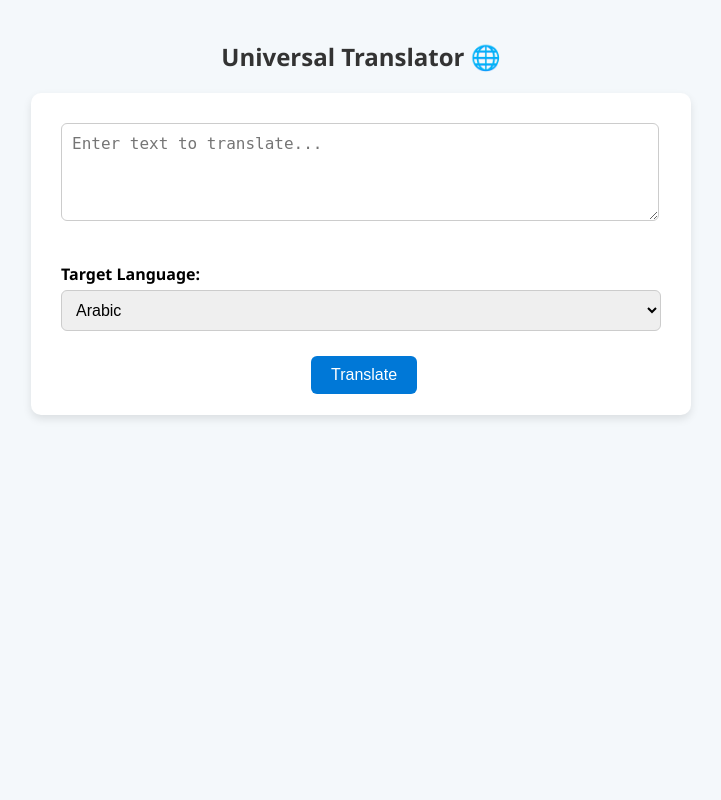
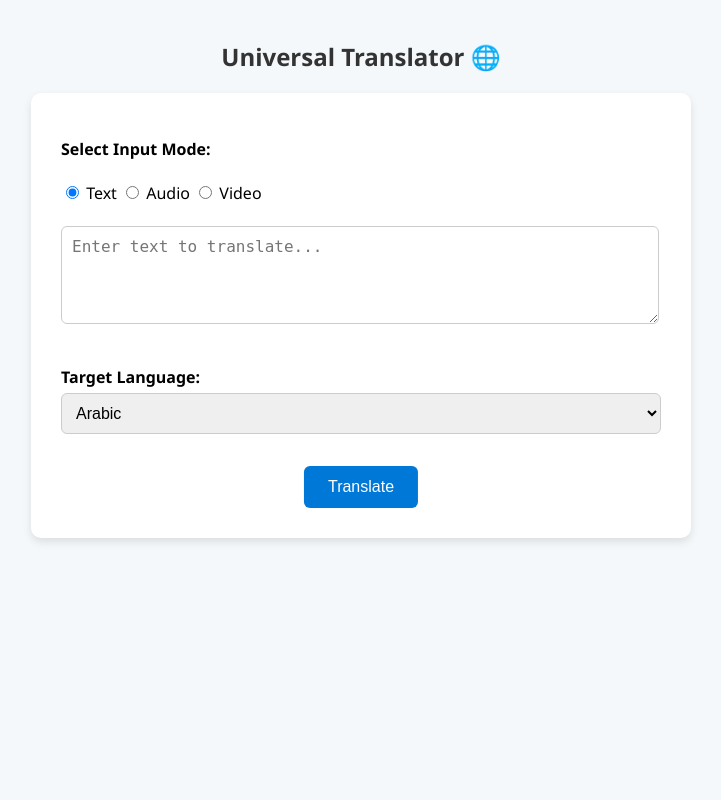
Before and after one commit to Satyendra-official/universal_translator, a Flask app: page / in a window 1280 px wide. Shown: the whole page, without its empty margins (279-1000 px from the left). Run offline with Flask 3, Linux system fonts and the light colour scheme.

Commit message:
Added audio and video input options for translation

```diff
--- a/app.py
+++ b/app.py
@@ -1,9 +1,16 @@
-from flask import Flask, render_template, request
+from flask import Flask, render_template, request, redirect, url_for
+import os
 from app.translator import translate_text
 from app.output_handlers import text_to_speech
+from app.input_handlers import get_text_input, get_text_from_audio, extract_audio_from_video
 
 app = Flask(__name__)
 
+# Directory for uploading files
+UPLOAD_FOLDER = 'static/uploads'
+app.config['UPLOAD_FOLDER'] = UPLOAD_FOLDER
+
+# Supported languages for translation
 LANGUAGES = {
     "en": "English",
     "fr": "French",
@@ -33,24 +40,50 @@ LANGUAGES = {
     "th": "Thai"
 }
 
-
-
 @app.route("/", methods=["GET", "POST"])
 def index():
     translated_text = ""
+    audio_file_path = None
+
     if request.method == "POST":
-        text = request.form["text"]
-        lang = request.form["target_lang"]
-        translated_text = translate_text(text, dest_lang=lang)
-        text_to_speech(translated_text, lang=lang)
+        input_mode = request.form['input_mode']  # Get input mode (text/audio/video)
+        target_lang = request.form["target_lang"]  # Get target language
+
+        # Handle text input
+        if input_mode == 'text':
+            text = get_text_input(request.form["text"])
+
+        # Handle audio file input (upload)
+        elif input_mode == 'audio' and 'audio_file' in request.files:
+            audio_file = request.files['audio_file']
+            audio_path = os.path.join(app.config['UPLOAD_FOLDER'], audio_file.filename)
+            audio_file.save(audio_path)
+
+            # Convert audio to text
+            text = get_text_from_audio(audio_path)
+
+        # Handle video file input (upload)
+        elif input_mode == 'video' and 'video_file' in request.files:
+            video_file = request.files['video_file']
+            video_path = os.path.join(app.config['UPLOAD_FOLDER'], video_file.filename)
+            video_file.save(video_path)
+
+            # Extract audio from video and convert to text
+            audio_path = extract_audio_from_video(video_path)
+            text = get_text_from_audio(audio_path)
+
+        # Translate the text
+        translated_text = translate_text(text, dest_lang=target_lang)
+
+        # Generate speech from translated text
+        audio_file_path = text_to_speech(translated_text, lang=target_lang)
+
     return render_template(
-    "index.html",
-    languages=dict(sorted(LANGUAGES.items(), key=lambda item: item[1])),
-    translated_text=translated_text
-)
+        "index.html",
+        languages=dict(sorted(LANGUAGES.items(), key=lambda item: item[1])),
+        translated_text=translated_text,
+        audio_file_path=audio_file_path
+    )
 
 if __name__ == "__main__":
     app.run(debug=True)
-
-
-#auto-detect the browser language next update
--- a/app/translator.py
+++ b/app/translator.py
@@ -1,5 +1,6 @@
 from deep_translator import GoogleTranslator
 
+# Translate the given text to the target language
 def translate_text(text, dest_lang='es'):
     try:
         translated = GoogleTranslator(source='auto', target=dest_lang).translate(text)
--- a/static/styles.css
+++ b/static/styles.css
@@ -1,3 +1,4 @@
+/* General Body Styling */
 body {
     font-family: 'Segoe UI', Tahoma, Geneva, Verdana, sans-serif;
     background: #f4f8fb;
@@ -6,13 +7,16 @@ body {
     display: flex;
     flex-direction: column;
     align-items: center;
+    min-height: 100vh; /* Ensures content takes at least the full height of the screen */
 }
 
+/* Header Styling */
 h2 {
     margin-top: 40px;
     color: #333;
 }
 
+/* Form Styling */
 form {
     background: #fff;
     padding: 30px;
@@ -22,6 +26,7 @@ form {
     max-width: 600px;
 }
 
+/* Textarea Styling */
 textarea {
     width: 96%;
     padding: 10px;
@@ -31,12 +36,14 @@ textarea {
     resize: vertical;
 }
 
+/* Label Styling */
 label {
     display: block;
     margin-top: 15px;
     font-weight: bold;
 }
 
+/* Select Dropdown Styling */
 select {
     width: 100%;
     padding: 10px;
@@ -47,28 +54,26 @@ select {
     font-size: 16px;
 }
 
+/* Submit Button Styling */
 input[type="submit"] {
-    /* margin: auto; */
-    /* margin-top: 20px; */
-
-    margin: -20px -50px;
-    position:relative;
-    top:50%;
-    left:50%;
-
-    padding: 10px 20px;
+    padding: 12px 24px;
     background-color: #0078d7;
     color: white;
     border: none;
     border-radius: 6px;
     cursor: pointer;
     font-size: 16px;
+    position: relative;
+    left: 50%;
+    transform: translateX(-50%);
+    transition: background-color 0.3s;
 }
 
 input[type="submit"]:hover {
     background-color: #005fa3;
 }
 
+/* Translation Output Styling */
 h3 {
     margin-top: 40px;
     color: #333;
@@ -83,6 +88,35 @@ p {
     border-radius: 5px;
 }
 
+/* Audio Player Styling */
 audio {
     margin-top: 15px;
+    width: 35%;
 }
+
+/* Flexbox Layout Adjustment */
+.translated-content {
+    margin-top: 30px;
+    background-color: #ffffff;
+    padding: 20px;
+    border-radius: 8px;
+    box-shadow: 0 4px 10px rgba(0, 0, 0, 0.1);
+    max-width: 600px;
+    width: 90%;
+    margin: 20px auto;
+}
+
+/* Responsive Design */
+@media (max-width: 768px) {
+    form {
+        width: 95%;
+    }
+
+    .translated-content {
+        width: 95%;
+    }
+
+    input[type="submit"] {
+        width: 100%;
+    }
+}
--- a/templates/index.html
+++ b/templates/index.html
@@ -4,16 +4,59 @@
     <meta charset="UTF-8">
     <title>Universal Translator</title>
     <link rel="stylesheet" href="../static/styles.css">
+    <script>
+        // Function to show and hide inputs based on the selected mode
+        function toggleInputMode() {
+            const inputMode = document.querySelector('input[name="input_mode"]:checked').value;
+
+            // Hide all input fields first
+            document.getElementById('text_input').style.display = 'none';
+            document.getElementById('audio_input').style.display = 'none';
+            document.getElementById('video_input').style.display = 'none';
+
+            // Show the selected input field
+            if (inputMode === 'text') {
+                document.getElementById('text_input').style.display = 'block';
+            } else if (inputMode === 'audio') {
+                document.getElementById('audio_input').style.display = 'block';
+            } else if (inputMode === 'video') {
+                document.getElementById('video_input').style.display = 'block';
+            }
+        }
+
+        // Initialize the page with the correct input field visibility
+        window.onload = function() {
+            toggleInputMode(); // Ensure the right input field is visible when the page loads
+        };
+    </script>
 </head>
 <body>
     <h2>Universal Translator 🌐</h2>
-    <form method="POST">
-        <textarea name="text" rows="4" cols="50" placeholder="Enter text to translate..."></textarea><br><br>
+    <form method="POST" enctype="multipart/form-data">
+        <label>Select Input Mode:</label><br>
+        <input type="radio" name="input_mode" value="text" checked onclick="toggleInputMode()"> Text
+        <input type="radio" name="input_mode" value="audio" onclick="toggleInputMode()"> Audio
+        <input type="radio" name="input_mode" value="video" onclick="toggleInputMode()"> Video<br><br>
+
+        <!-- Text Input -->
+        <div id="text_input">
+            <textarea name="text" rows="4" cols="50" placeholder="Enter text to translate...">{{ request.form['text'] if request.form['input_mode'] == 'text' else '' }}</textarea><br><br>
+        </div>
+
+        <!-- Audio Input (file upload) -->
+        <div id="audio_input" style="display:none;">
+            <input type="file" name="audio_file" accept="audio/*"><br><br>
+        </div>
+
+        <!-- Video Input (file upload) -->
+        <div id="video_input" style="display:none;">
+            <input type="file" name="video_file" accept="video/*"><br><br>
+        </div>
 
         <label>Target Language:</label>
         <select name="target_lang">
             {% for code, name in languages.items() %}
-                <option value="{{ code }}">{{ name }}</option>
+                <option value="{{ code }}" {% if code == request.form['target_lang'] %}selected{% endif %}>{{ name }}</option>
             {% endfor %}
         </select><br><br>
 
@@ -23,9 +66,12 @@
     {% if translated_text %}
         <h3>Translation:</h3>
         <p>{{ translated_text }}</p>
-        <audio controls>
-            <source src="{{ url_for('static', filename='translated_audio.mp3') }}" type="audio/mpeg">
-        </audio>
+        {% if audio_file_path %}
+            <h4>Translated Audio:</h4>
+            <audio controls>
+                <source src="{{ url_for('static', filename='translated_audio.mp3') }}" type="audio/mpeg">
+            </audio>
+        {% endif %}
     {% endif %}
 </body>
 </html>
```
Also changed, not shown: app/input_handlers.py (+16 -12 lines), app/output_handlers.py (+6 -1 lines).
